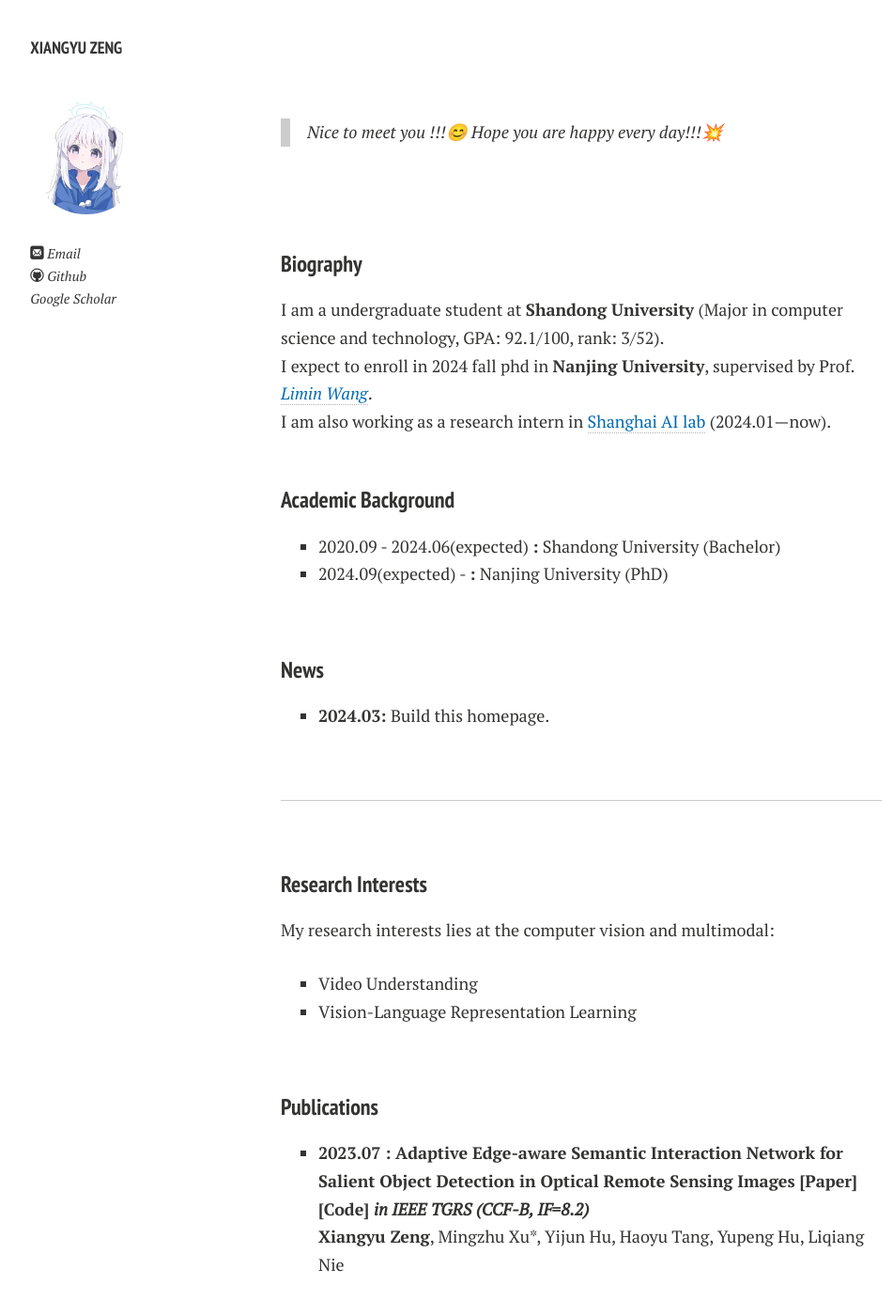
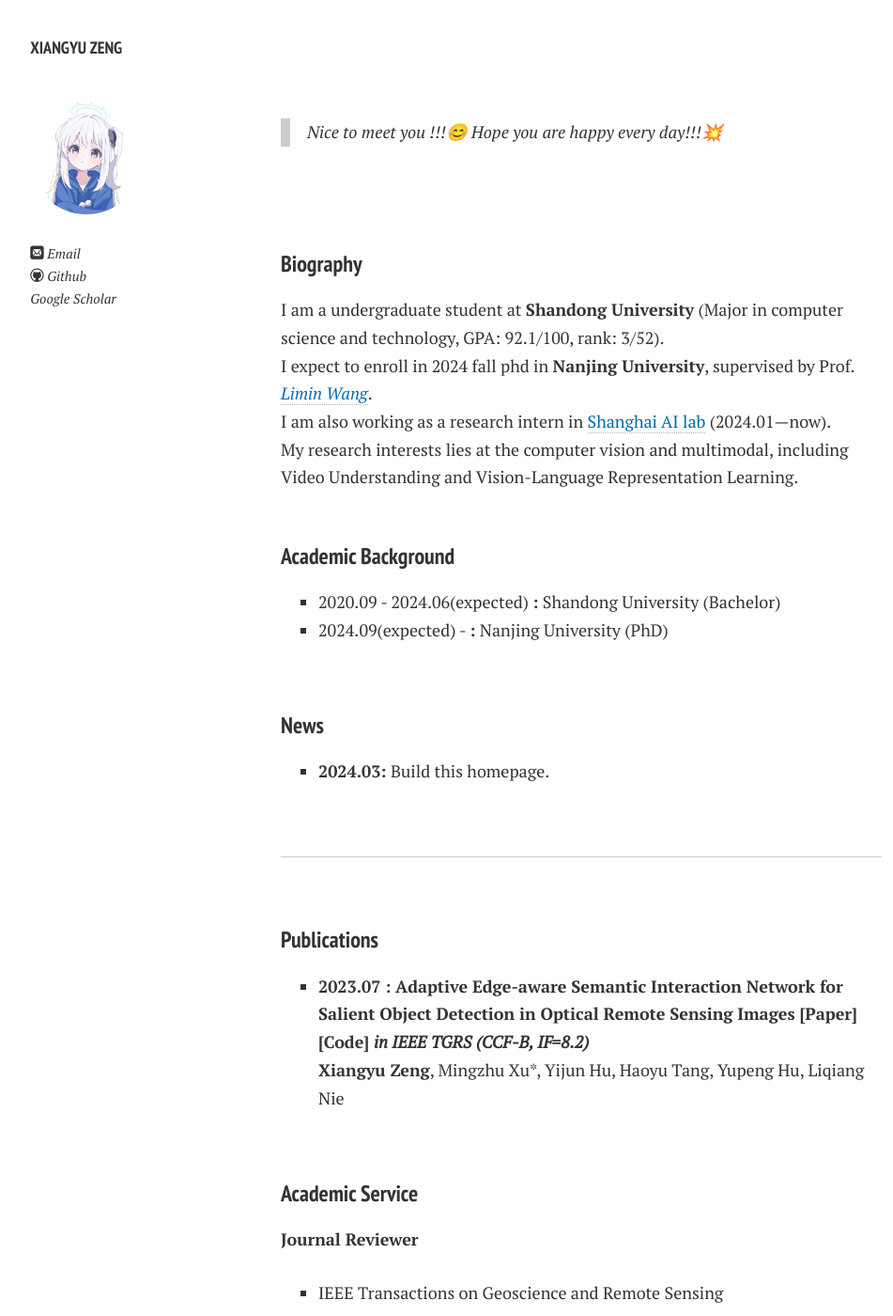
Before and after one commit to LanXingXuan/LanXingXuan.github.io, a Jekyll site: the page built from index.md, in a window 1280 px wide and 1400 px high. Shown: the whole window at 94% size, without its empty margins (21-972 px from the left). Built offline with Jekyll 4.4.1, drawn with Linux system fonts in a browser that asks for light colours; nearby versions of some CDN libraries; comment, search, counter and statistics services are not loaded; a style sheet for code colours, icons or effects is not loaded; part of the change alters nothing that is shown.

Commit message:
Update index.md

```diff
--- a/index.md
+++ b/index.md
@@ -8,9 +8,13 @@ layout: page
 
 ### Biography
 
-I am a undergraduate student at **Shandong University** (Major in computer science and technology, GPA: 92.1/100, rank: 3/52). <br>
-I expect to enroll in 2024 fall phd  in **Nanjing University**, supervised by Prof. [*<font color="#006ab1">Limin Wang</font>*](https://wanglimin.github.io/). <br>
+I am a undergraduate student at **Shandong University** (Major in computer science and technology, GPA: 92.1/100, rank: 3/52).
+<br>
+I expect to enroll in 2024 fall phd  in **Nanjing University**, supervised by Prof. [*<font color="#006ab1">Limin Wang</font>*](https://wanglimin.github.io/).
+<br>
 I am also working as a research intern in [<font color="#006ab1">Shanghai AI lab</font>](https://www.shlab.org.cn/) (2024.01—now).
+<br>
+My research interests lies at the computer vision and multimodal, including Video Understanding and Vision-Language Representation Learning.
 
 <br>
 
@@ -28,15 +32,6 @@ I am also working as a research intern in [<font color="#006ab1">Shanghai AI lab
 <br>
 
 ---
-
-<br>
-
-### Research Interests
-
-My research interests lies at the computer vision and multimodal:
-
-- Video Understanding
-- Vision-Language Representation Learning
 
 <br>
 
```
